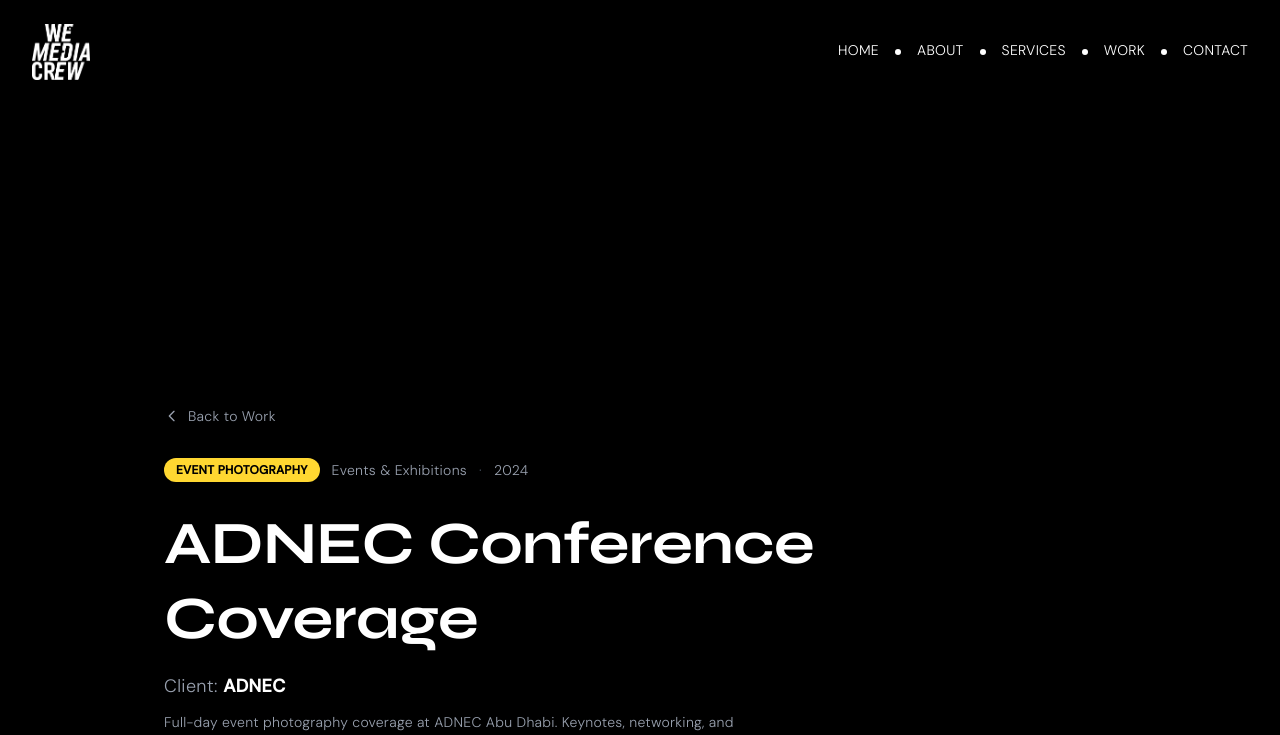
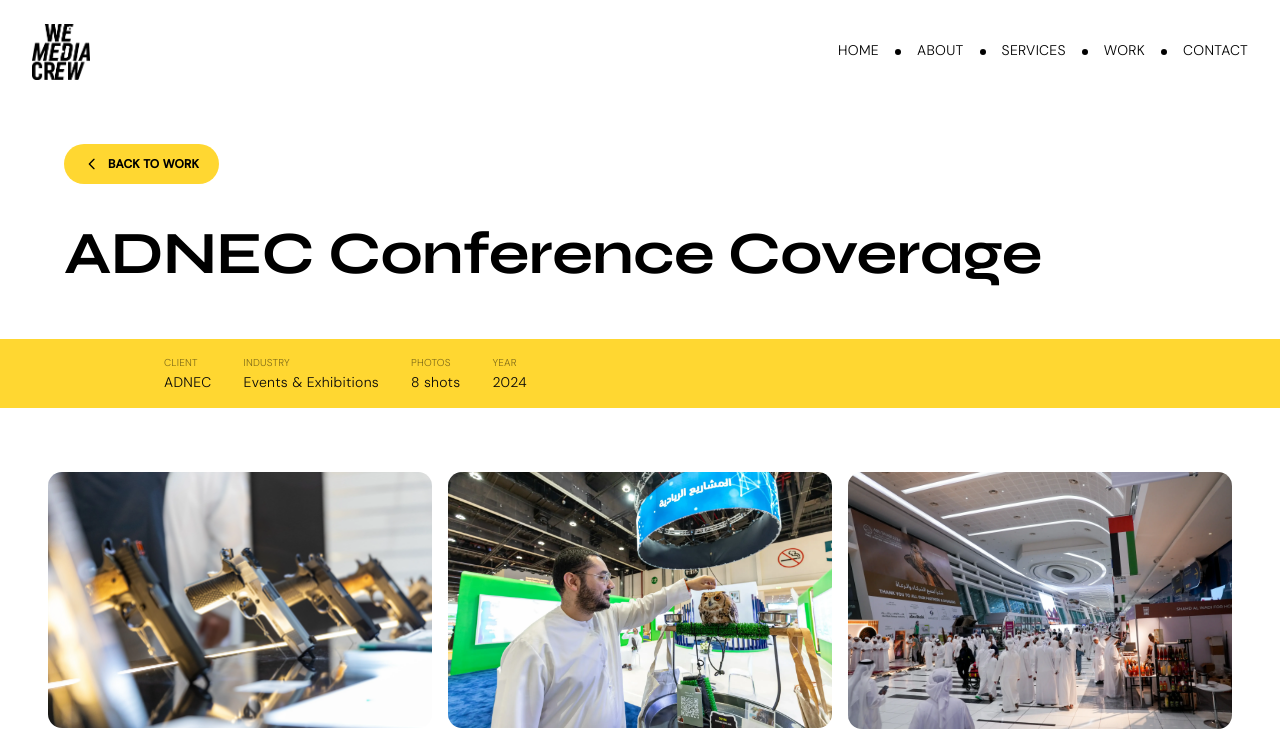
Before and after one commit to KazimHussain110/wemedia-crew, a Next.js app: page /work/photography/adnec-event-coverage in a window 1280 px wide. Shown: the top 735 px of the page. Built offline with nearby package versions, Linux system fonts and the light colour scheme.

Commit message:
fix: photo slug hero & header

```diff
--- a/src/app/(routes)/work/photography/[slug]/page.tsx
+++ b/src/app/(routes)/work/photography/[slug]/page.tsx
@@ -33,27 +33,19 @@ export default async function PhotographyDetailPage({ params }: { params: Promis
     <main className="bg-white min-h-screen">
 
       {/* Hero */}
-      <section className="bg-black text-white min-h-screen flex flex-col justify-end">
-        <div className="max-w-[1000px] mx-auto px-6 pb-12">
-          <Link href="/work" className="inline-flex items-center gap-2 text-gray-400 text-sm mb-8 hover:text-white transition-colors">
+      <section className="bg-white text-black">
+        <div className="w-full px-6 sm:px-8 lg:px-12 xl:px-16 pt-32 md:pt-36 pb-12">
+          <Link
+            href="/work"
+            className="inline-flex items-center gap-2 rounded-full bg-[#ffd731] px-5 py-3 text-xs font-bold uppercase tracking-wider text-black mb-8 transition-transform duration-300 hover:-translate-y-0.5"
+          >
             <svg className="w-4 h-4" fill="none" stroke="currentColor" strokeWidth={2} viewBox="0 0 24 24">
               <path strokeLinecap="round" strokeLinejoin="round" d="M15 19l-7-7 7-7" />
             </svg>
             Back to Work
           </Link>
 
-          <div className="flex flex-wrap items-center gap-3 mb-6">
-            <span className="bg-[#ffd731] text-black text-xs font-bold uppercase tracking-widest px-3 py-1 rounded-full">
-              {project.projectType}
-            </span>
-            <span className="text-gray-400 text-sm">{project.industry}</span>
-            <span className="text-gray-600 text-sm">·</span>
-            <span className="text-gray-400 text-sm">{project.year}</span>
-          </div>
-
-          <h1 className="text-4xl md:text-6xl font-black leading-tight mb-4">{project.title}</h1>
-          <p className="text-gray-400 text-lg">Client: <span className="text-white font-semibold">{project.client}</span></p>
-          <p className="text-gray-400 text-sm mt-3 max-w-xl">{project.description}</p>
+          <h1 className="text-4xl md:text-6xl font-black leading-tight">{project.title}</h1>
         </div>
       </section>
 
@@ -84,7 +76,7 @@ export default async function PhotographyDetailPage({ params }: { params: Promis
         <div className="max-w-[1000px] mx-auto px-6 flex flex-col md:flex-row items-center justify-between gap-6">
           <div>
             <h3 className="text-2xl font-black text-white mb-1">Book a Photography Session</h3>
-            <p className="text-white/50 text-sm">Tell us about your event or brand — we'll respond within 24 hours.</p>
+            <p className="text-white/50 text-sm">Tell us about your event or brand — we&apos;ll respond within 24 hours.</p>
           </div>
           <Link
             href="/contact"
--- a/src/components/Header.tsx
+++ b/src/components/Header.tsx
@@ -5,7 +5,8 @@ import { usePathname } from 'next/navigation';
 export default function Header() {
   const [menuOpen, setMenuOpen] = useState(false);
   const pathname = usePathname();
-  const useDarkHeader = pathname.startsWith('/work/videography/') && !menuOpen;
+  const useDarkHeader =
+    (pathname.startsWith('/work/videography/') || pathname.startsWith('/work/photography/')) && !menuOpen;
 
   return (
     <>
```
